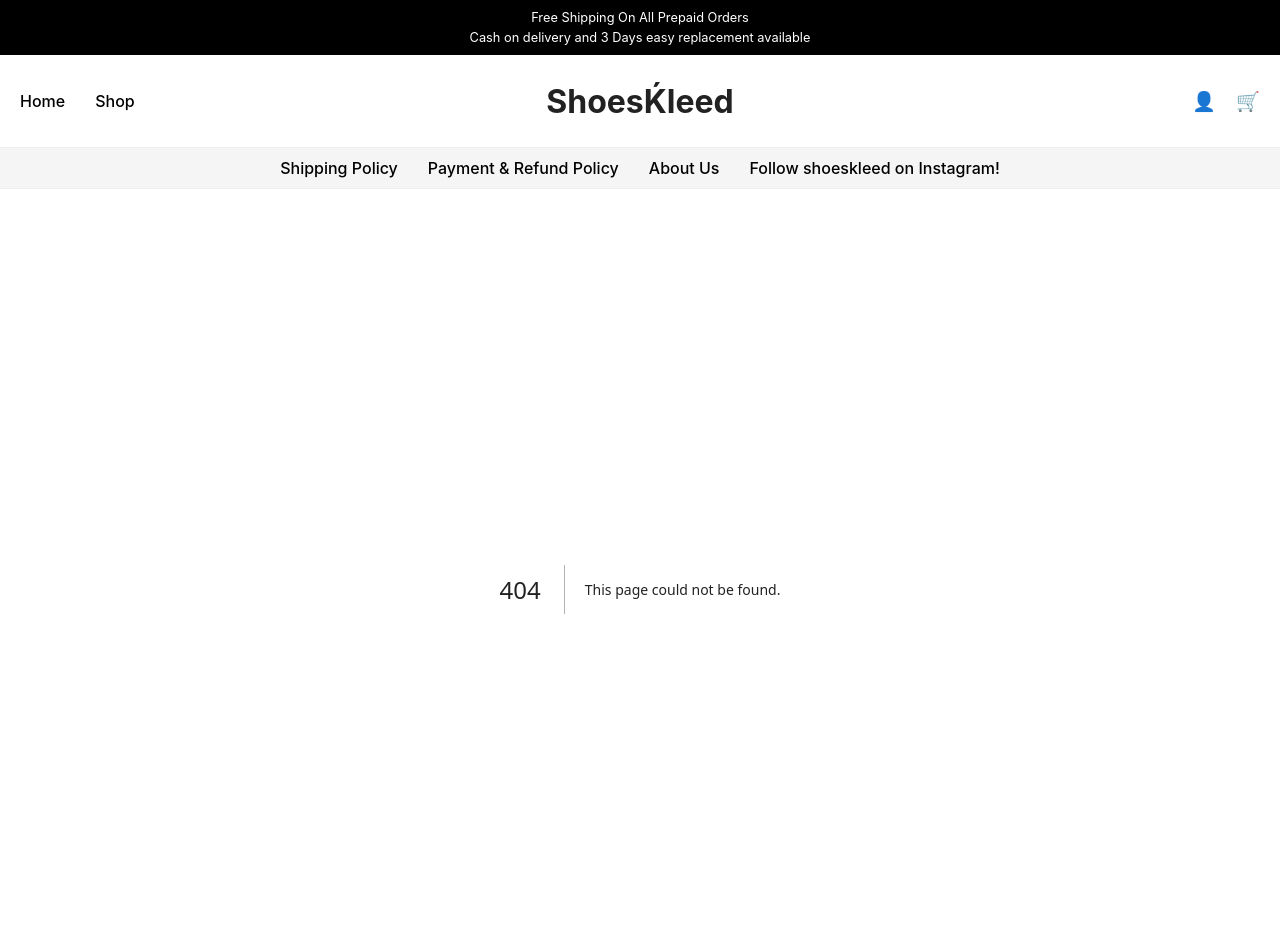
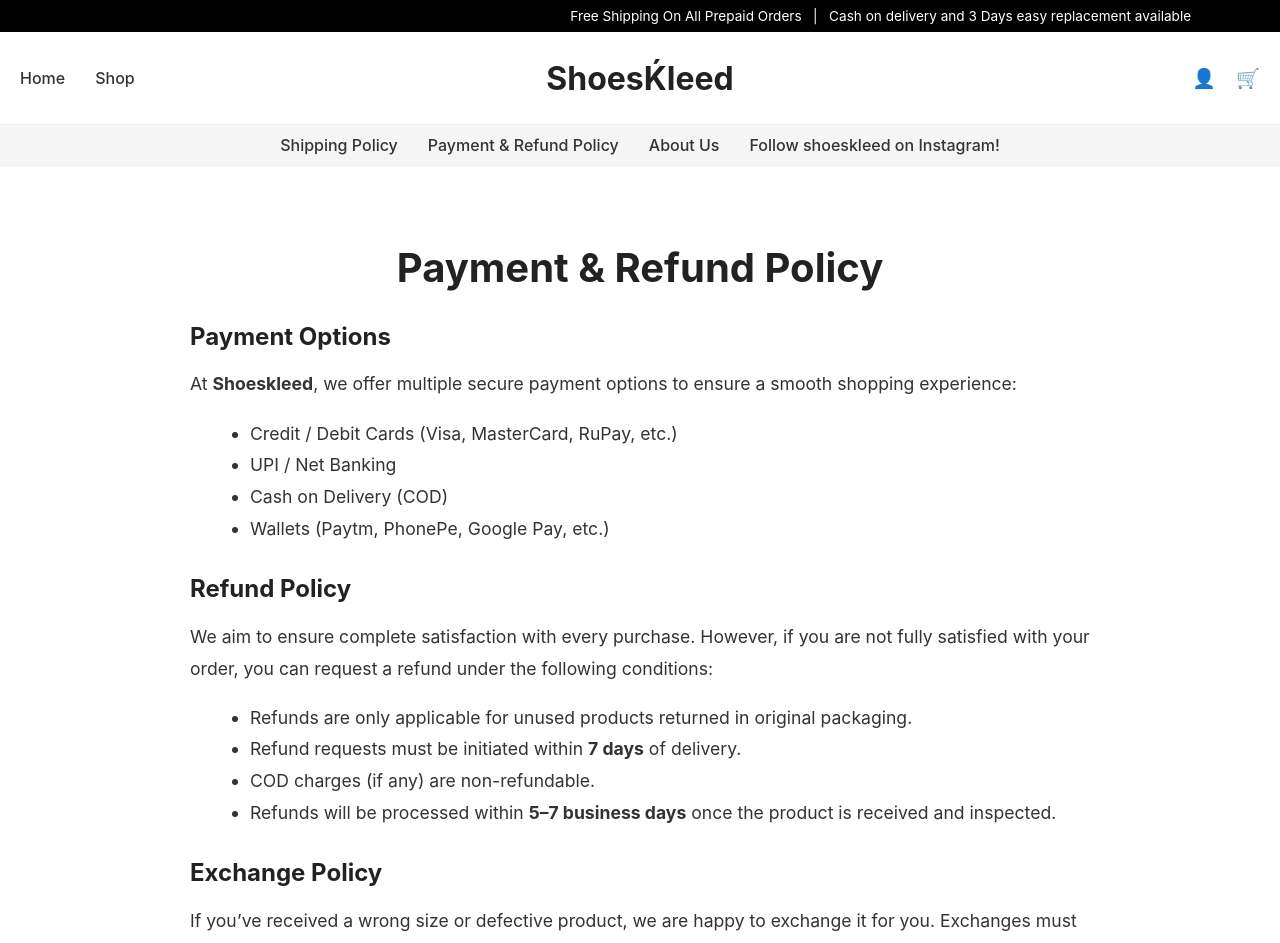
Before and after one commit to venkateshsavulla-ui/shoeskleed-store, a Next.js app: page /payment-refund-policy in a window 1280 px wide. Before the commit this address had no page. Shown: the top 943 px of the page. Built offline with nearby package versions, Linux system fonts and the light colour scheme.

Commit message:
Added sign-up pop-up

```diff
--- /dev/null
+++ b/components/AuthModal.js
@@ -0,0 +1,52 @@
+// components/AuthModal.js
+
+'use client';
+
+import { useEffect, useState } from 'react';
+
+export default function AuthModal() {
+  const [show, setShow] = useState(false);
+
+  useEffect(() => {
+    const handler = () => setShow(true);
+    window.addEventListener('openAuthModal', handler);
+    return () => window.removeEventListener('openAuthModal', handler);
+  }, []);
+
+  if (!show) return null;
+
+  return (
+    <div
+      style={{
+        position: 'fixed',
+        top: 0,
+        left: 0,
+        width: '100%',
+        height: '100%',
+        background: 'rgba(0,0,0,0.5)',
+        display: 'flex',
+        justifyContent: 'center',
+        alignItems: 'center',
+        zIndex: 9999,
+      }}
+      onClick={() => setShow(false)} // close on background click
+    >
+      <div
+        style={{
+          background: '#fff',
+          padding: '20px',
+          borderRadius: '8px',
+          width: '300px',
+          textAlign: 'center',
+        }}
+        onClick={(e) => e.stopPropagation()} // prevent close when clicking inside
+      >
+        <h2>Sign Up</h2>
+        <input type="text" placeholder="Your Name *" style={{ width: '100%', marginBottom: '10px' }} />
+        <input type="text" placeholder="Mobile Number *" style={{ width: '100%', marginBottom: '10px' }} />
+        <button style={{ width: '100%', background: '#000', color: '#fff', padding: '10px' }}>Request OTP</button>
+        <p style={{ marginTop: '10px' }}>Already have an account? <b>Sign In</b></p>
+      </div>
+    </div>
+  );
+}
--- a/components/Header.js
+++ b/components/Header.js
@@ -3,30 +3,67 @@
 'use client';
 
 import Link from 'next/link';
+import { useEffect } from 'react';
 
 export default function Header() {
+  useEffect(() => {
+    // Just to confirm it's loading on client
+    console.log("Header mounted on client");
+  }, []);
+
+  const handleProfileClick = () => {
+    if (typeof window !== 'undefined') {
+      window.dispatchEvent(new Event('openAuthModal'));
+    }
+  };
+
   return (
     <div>
-      {/* Black Top Bar */}
-      <div style={{
+      {/* Black Top Bar with scrolling text */}
+      <div
+        style={{
           backgroundColor: '#000',
           color: '#fff',
-        textAlign: 'center',
-        padding: '10px 0',
-      }}>
-        <p style={{ margin: '0', fontSize: '0.8rem' }}>Free Shipping On All Prepaid Orders</p>
-        <p style={{ margin: '5px 0 0 0', fontSize: '0.8rem' }}>Cash on delivery and 3 Days easy replacement available</p>
+          padding: '8px 0',
+          fontSize: '0.85rem',
+          whiteSpace: 'nowrap',
+          overflow: 'hidden',
+          position: 'relative',
+        }}
+      >
+        <div
+          style={{
+            display: 'inline-block',
+            paddingLeft: '100%',
+            animation: 'marquee 15s linear infinite',
+          }}
+        >
+          Free Shipping On All Prepaid Orders &nbsp; | &nbsp; Cash on delivery and 3 Days easy replacement available
+        </div>
+
+        <style jsx>{`
+          @keyframes marquee {
+            0% {
+              transform: translateX(0%);
+            }
+            100% {
+              transform: translateX(-100%);
+            }
+          }
+        `}</style>
       </div>
 
       {/* Main Navigation Bar */}
-      <header style={{
+      <header
+        style={{
           display: 'flex',
           justifyContent: 'space-between',
           alignItems: 'center',
           padding: '20px',
           borderBottom: '1px solid #eee',
           backgroundColor: '#fff',
-      }}>
+        }}
+      >
         <nav style={{ flex: 1, textAlign: 'left' }}>
           <Link href="/">
             <p style={{ display: 'inline-block', marginRight: '30px', fontWeight: '500' }}>Home</p>
@@ -36,7 +73,6 @@
           </Link>
         </nav>
 
-        {/* Text "ShoesKleed" instead of the logo */}
         <div style={{ flex: 1, textAlign: 'center' }}>
           <Link href="/">
             <h1 style={{ margin: 0, fontSize: '2rem', cursor: 'pointer' }}>ShoesḰleed</h1>
@@ -44,22 +80,30 @@
         </div>
 
         <div style={{ flex: 1, textAlign: 'right' }}>
-          <Link href="/profile">
-            <span style={{ cursor: 'pointer', marginRight: '20px', fontSize: '1.2rem' }}>👤</span>
-          </Link>
+          {/* 👤 Trigger Auth Modal */}
+          <span
+            onClick={handleProfileClick}
+            style={{ cursor: 'pointer', marginRight: '20px', fontSize: '1.2rem' }}
+          >
+            👤
+          </span>
+
+          {/* 🛒 Cart still works */}
           <Link href="/cart">
             <span style={{ cursor: 'pointer', fontSize: '1.2rem' }}>🛒</span>
           </Link>
         </div>
       </header>
 
-      {/* Gray Bottom Bar with Policy Links */}
-      <nav style={{
+      {/* Bottom Policy Bar */}
+      <nav
+        style={{
           backgroundColor: '#f5f5f5',
           textAlign: 'center',
           padding: '10px 20px',
           borderBottom: '1px solid #eee',
-      }}>
+        }}
+      >
         <Link href="/shipping-policy">
           <span style={{ cursor: 'pointer', marginRight: '30px', fontWeight: '500' }}>Shipping Policy</span>
         </Link>
--- a/pages/_app.js
+++ b/pages/_app.js
@@ -1,14 +1,16 @@
-import { CartProvider } from 'react-use-cart';
-import Header from '../components/Header';
-import Footer from '../components/Footer';   // 👈 import Footer
-import '../styles/globals.css';
+import { CartProvider } from "react-use-cart";
+import Header from "../components/Header";
+import Footer from "../components/Footer";
+import AuthModal from "../components/AuthModal";
+import "../styles/globals.css";
 
 function MyApp({ Component, pageProps }) {
   return (
     <CartProvider>
       <Header />
+      <AuthModal />   {/* 👈 this makes modal appear on ALL pages */}
       <Component {...pageProps} />
-      <Footer />   {/* 👈 add Footer here */}
+      <Footer />
     </CartProvider>
   );
 }
--- /dev/null
+++ b/pages/payment-refund-policy.js
@@ -0,0 +1,52 @@
+// pages/payment-refund-policy.js
+
+export default function PaymentRefundPolicy() {
+  return (
+    <div style={{ padding: "50px 20px", maxWidth: "900px", margin: "0 auto" }}>
+      <h1 style={{ fontSize: "2.5rem", fontWeight: "bold", marginBottom: "20px", textAlign: "center" }}>
+        Payment & Refund Policy
+      </h1>
+
+      <h2 style={{ fontSize: "1.5rem", marginTop: "30px", marginBottom: "10px" }}>
+        Payment Options
+      </h2>
+      <p style={{ fontSize: "1.1rem", lineHeight: "1.8", color: "#333" }}>
+        At <strong>Shoeskleed</strong>, we offer multiple secure payment options to ensure a smooth
+        shopping experience:
+      </p>
+      <ul style={{ fontSize: "1.1rem", lineHeight: "1.8", color: "#333", marginLeft: "20px" }}>
+        <li>Credit / Debit Cards (Visa, MasterCard, RuPay, etc.)</li>
+        <li>UPI / Net Banking</li>
+        <li>Cash on Delivery (COD)</li>
+        <li>Wallets (Paytm, PhonePe, Google Pay, etc.)</li>
+      </ul>
+
+      <h2 style={{ fontSize: "1.5rem", marginTop: "30px", marginBottom: "10px" }}>
+        Refund Policy
+      </h2>
+      <p style={{ fontSize: "1.1rem", lineHeight: "1.8", color: "#333" }}>
+        We aim to ensure complete satisfaction with every purchase. However, if you are not fully
+        satisfied with your order, you can request a refund under the following conditions:
+      </p>
+      <ul style={{ fontSize: "1.1rem", lineHeight: "1.8", color: "#333", marginLeft: "20px" }}>
+        <li>Refunds are only applicable for unused products returned in original packaging.</li>
+        <li>Refund requests must be initiated within <strong>7 days</strong> of delivery.</li>
+        <li>COD charges (if any) are non-refundable.</li>
+        <li>Refunds will be processed within <strong>5–7 business days</strong> once the product is received and inspected.</li>
+      </ul>
+
+      <h2 style={{ fontSize: "1.5rem", marginTop: "30px", marginBottom: "10px" }}>
+        Exchange Policy
+      </h2>
+      <p style={{ fontSize: "1.1rem", lineHeight: "1.8", color: "#333" }}>
+        If you’ve received a wrong size or defective product, we are happy to exchange it for you.
+        Exchanges must be requested within <strong>3 days</strong> of delivery.
+      </p>
+
+      <p style={{ fontSize: "1.1rem", lineHeight: "1.8", color: "#333", marginTop: "20px" }}>
+        For assistance with payment or refund issues, please contact our support team at
+        <strong> support@shoeskleed.com</strong>.
+      </p>
+    </div>
+  );
+}
```
Also changed, not shown: pages/about-us.js (added, +26 -0 lines). Lines whose indentation alone changed are shown as unchanged.
